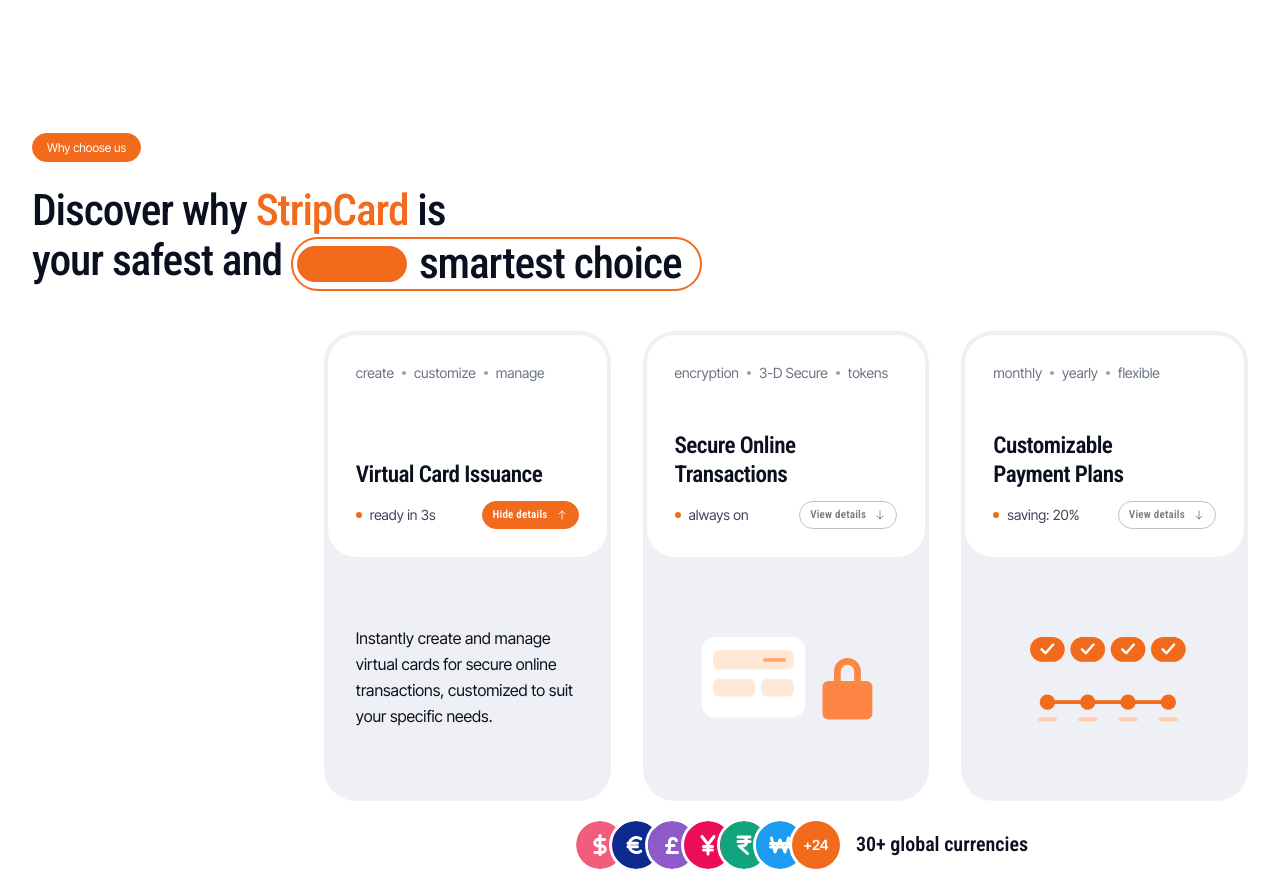
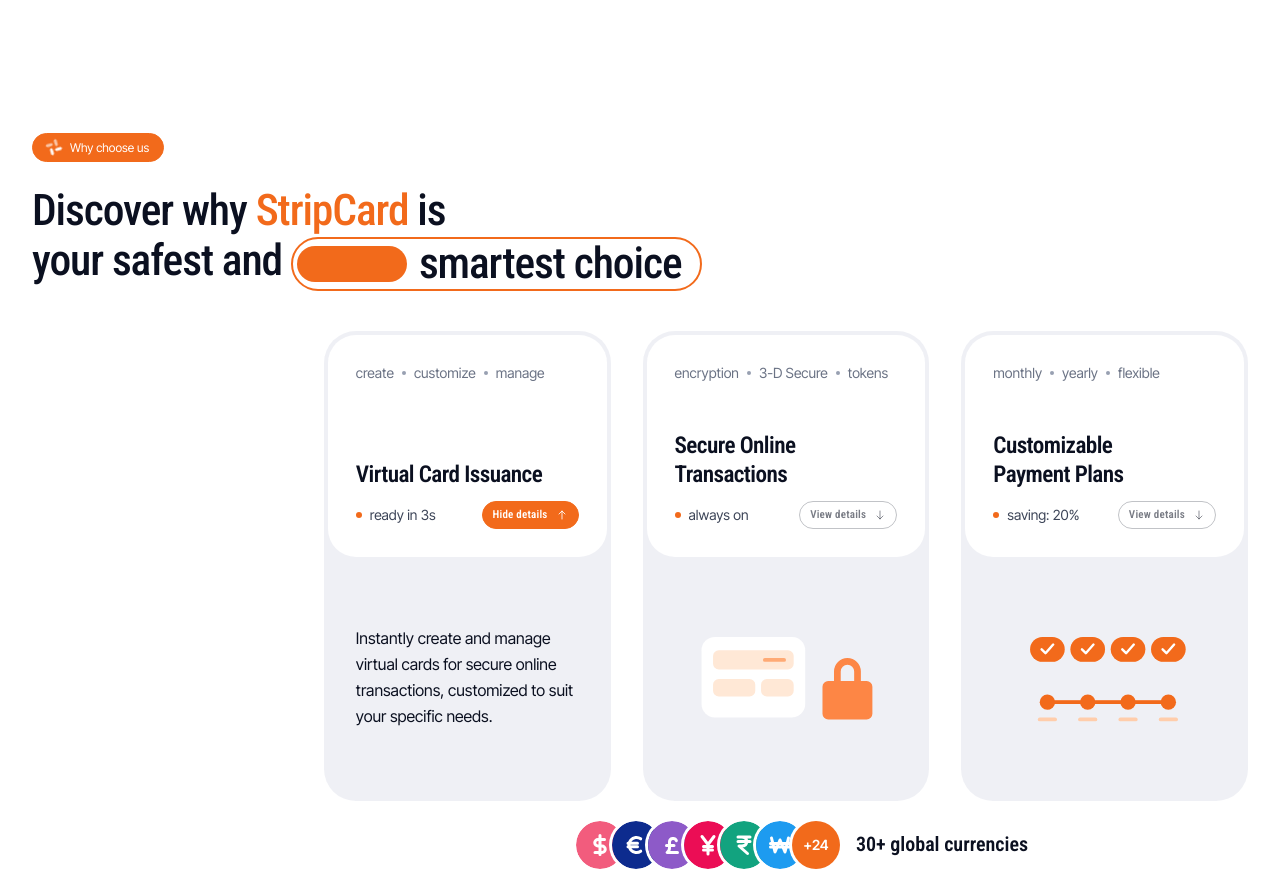
Before and after one commit to abrkabir/brand-stripcard, a Next.js app: page / in a window 1280 px wide. Shown: the part 1920-2797 px from the top of the page. Built offline with nearby package versions, Linux system fonts and the light colour scheme.

Commit message:
auth page updated

```diff
--- a/src/components/auth/AuthShowcase.jsx
+++ b/src/components/auth/AuthShowcase.jsx
@@ -1,5 +1,5 @@
 import Image from "next/image";
-import { CheckIcon, SlidersIcon } from "@/components/icons";
+import { CheckIcon, icons } from "@/components/icons";
 import { authShowcase } from "@/data/auth";
 import { cn } from "@/lib/cn";
 import mark from "../../../public/images/logo/favicon_brand.png";
@@ -121,18 +121,32 @@
   );
 }
 
-/** A line on control, on the brand orange. */
+/**
+ * A line on control, on the brand orange, and along its foot the safeguards
+ * on every card: dark chips in a row, each tucked a little under the next.
+ * In a narrow pane the chips are a touch smaller.
+ */
 function ControlPane() {
-  const { title, text } = authShowcase.control;
+  const { title, text, guards } = authShowcase.control;
   return (
-    <div className="flex h-full flex-col justify-between bg-[linear-gradient(150deg,#fd8645_0%,#f26a1b_55%,#d2520f_100%)] p-5 text-white">
+    <div className="@container flex h-full flex-col justify-between bg-[linear-gradient(150deg,#fd8645_0%,#f26a1b_55%,#d2520f_100%)] p-5 text-white">
       <div>
         <p className="font-heading text-xl font-semibold">{title}</p>
         <p className="mt-1.5 max-w-[14rem] text-xs leading-relaxed text-white/85">{text}</p>
       </div>
-      <span className="grid size-11 place-items-center self-end rounded-xl bg-[#151110] text-white">
-        <SlidersIcon className="size-5" />
-      </span>
+      <ul className="flex items-center self-end -space-x-1.5">
+        {guards.map((name) => {
+          const Icon = icons[name];
+          return (
+            <li
+              key={name}
+              className="grid size-9 place-items-center rounded-full bg-[#151110] text-white ring-1 ring-white/15 @min-[11rem]:size-10"
+            >
+              <Icon className="size-[18px]" />
+            </li>
+          );
+        })}
+      </ul>
     </div>
   );
 }
--- a/src/components/ui/Eyebrow.jsx
+++ b/src/components/ui/Eyebrow.jsx
@@ -12,11 +12,26 @@
  * styles/components.css owns the look, including the white variant inside an
  * `on-dark` area.
  *
+ * At its left sits the eyebrow's sign (`.eyebrow-sign`): four coloured dots
+ * with two bars stretching and folding through them. Decorative, so screen
+ * readers skip it. Pass `sign={false}` for an eyebrow without it.
+ *
  * Renders a `<p>` by default. Pass `as="span"` to put it inside a heading —
  * when the pill *is* the section's label, it can be the heading itself.
  *
  * `tone` is `outline` (the default) or `brand`, filled in the brand colour.
  */
-export function Eyebrow({ as: Tag = "p", tone = "outline", className, children }) {
-  return <Tag className={cn("eyebrow", tones[tone], className)}>{children}</Tag>;
+export function Eyebrow({
+  as: Tag = "p",
+  tone = "outline",
+  sign = true,
+  className,
+  children,
+}) {
+  return (
+    <Tag className={cn("eyebrow", tones[tone], className)}>
+      {sign && <span aria-hidden="true" className="eyebrow-sign" />}
+      {children}
+    </Tag>
+  );
 }
--- a/src/data/auth.js
+++ b/src/data/auth.js
@@ -53,7 +53,8 @@
  * a grid of rounded tiles, with a few tiles given over to content.
  *
  * `steps` are the chips on the dark tile, read top to bottom as the steps of
- * issuing a card; the last one shows as in progress.
+ * issuing a card; the last one shows as in progress. `guards` are the
+ * safeguards along the foot of the orange tile, as icon names (see icons).
  */
 export const authShowcase = {
   image: showcaseImage,
@@ -65,5 +66,6 @@
   control: {
     title: "Full control",
     text: "Set limits, freeze or delete any card in a tap.",
+    guards: ["shield", "lock", "fingerprint"],
   },
 };
--- a/src/styles/components.css
+++ b/src/styles/components.css
@@ -731,6 +731,99 @@
     color: #fff;
   }
 
+  /* The eyebrow's sign, at its left: four coloured dots on a slant, two bars
+     stretching through them and folding back, over and over. All of it is
+     the shadows of two pseudo-elements, so in the markup it is one empty
+     span (see Eyebrow). It sizes off the eyebrow's type. Its resting shadows
+     are its first frame, so with reduced motion it holds still on that; it
+     pauses while the page scrolls, like every loop (see ScrollCalm). */
+  .eyebrow-sign {
+    --sign-1: rgb(225 20 98 / 0.75);
+    --sign-2: rgb(111 202 220 / 0.75);
+    --sign-3: rgb(61 184 143 / 0.75);
+    --sign-4: rgb(233 169 32 / 0.75);
+    position: relative;
+    flex-shrink: 0;
+    width: 2.5em;
+    height: 2.5em;
+    font-size: 0.5em;
+    transform: rotate(165deg);
+  }
+
+  /* On the brand fill the colours would sink into the orange: white dots. */
+  .eyebrow--brand .eyebrow-sign {
+    --sign-1: rgb(255 255 255 / 0.95);
+    --sign-2: rgb(255 255 255 / 0.6);
+    --sign-3: rgb(255 255 255 / 0.95);
+    --sign-4: rgb(255 255 255 / 0.6);
+  }
+
+  .eyebrow-sign::before,
+  .eyebrow-sign::after {
+    content: "";
+    position: absolute;
+    top: 50%;
+    left: 50%;
+    width: 0.5em;
+    height: 0.5em;
+    border-radius: 0.25em;
+    transform: translate(-50%, -50%);
+  }
+
+  .eyebrow-sign::before {
+    box-shadow: 1em -0.5em var(--sign-1), -1em 0.5em var(--sign-2);
+    animation: eyebrow-sign-before 2s infinite;
+  }
+
+  .eyebrow-sign::after {
+    box-shadow: 0.5em 1em var(--sign-3), -0.5em -1em var(--sign-4);
+    animation: eyebrow-sign-after 2s infinite;
+  }
+
+  :root[data-scrolling] .eyebrow-sign::before,
+  :root[data-scrolling] .eyebrow-sign::after {
+    animation-play-state: paused;
+  }
+
+  /* The bar across: two dots slide in, stretch into a bar, and part again on
+     the other side. */
+  @keyframes eyebrow-sign-before {
+    0% {
+      width: 0.5em;
+      box-shadow: 1em -0.5em var(--sign-1), -1em 0.5em var(--sign-2);
+    }
+    35% {
+      width: 2.5em;
+      box-shadow: 0 -0.5em var(--sign-1), 0 0.5em var(--sign-2);
+    }
+    70% {
+      width: 0.5em;
+      box-shadow: -1em -0.5em var(--sign-1), 1em 0.5em var(--sign-2);
+    }
+    100% {
+      box-shadow: 1em -0.5em var(--sign-1), -1em 0.5em var(--sign-2);
+    }
+  }
+
+  /* The bar down: the same, crosswise. */
+  @keyframes eyebrow-sign-after {
+    0% {
+      height: 0.5em;
+      box-shadow: 0.5em 1em var(--sign-3), -0.5em -1em var(--sign-4);
+    }
+    35% {
+      height: 2.5em;
+      box-shadow: 0.5em 0 var(--sign-3), -0.5em 0 var(--sign-4);
+    }
+    70% {
+      height: 0.5em;
+      box-shadow: 0.5em -1em var(--sign-3), -0.5em 1em var(--sign-4);
+    }
+    100% {
+      box-shadow: 0.5em 1em var(--sign-3), -0.5em -1em var(--sign-4);
+    }
+  }
+
   /* ══ Step grid ════════════════════════════════════════════════════════════
      A row of items whose content descends like a staircase, each one behind a
      full-height rule. Everything animates in when the surrounding `Reveal`
```
